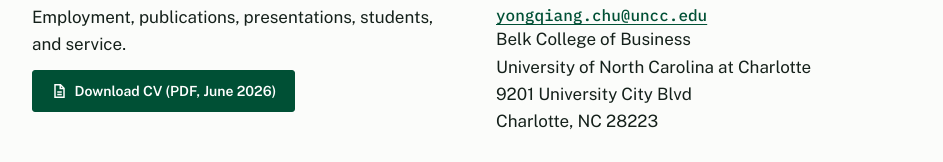
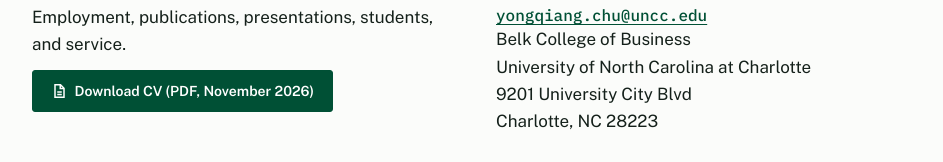
Before and after one commit to yongqiangchu-417/yongqiangchu-417.github.io, a plain HTML site: page index.html in a window 1280 px wide. Shown: the part 11299-11461 px from the top of the page, without its empty margins (168-1111 px from the left). Drawn offline with nearby package versions, Linux system fonts and the light colour scheme.

```diff
--- a/index.html
+++ b/index.html
@@ -1099,7 +1099,7 @@ footer .wrap { display: flex; flex-wrap: wrap; gap: 0.5rem 1.5rem; justify-conte
           <p>Employment, publications, presentations, students, and service.</p>
           <p><a class="btn btn-primary" href="cv.pdf">
             <svg viewBox="0 0 16 16" fill="none" stroke="currentColor" stroke-width="1.5" aria-hidden="true"><path d="M4 1.75h5.5L13 5.25v9H4z"/><path d="M9.25 1.75v3.75H13"/><path d="M6.25 9h4.5M6.25 11.5h4.5"/></svg>
-            Download CV (PDF, June 2026)
+            Download CV (PDF, November 2026)
           </a></p>
         </div>
         <div>
```
Also changed, not shown: 2 other files.
